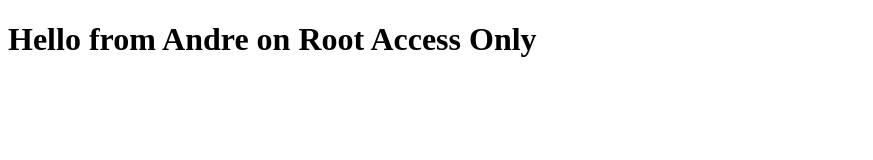
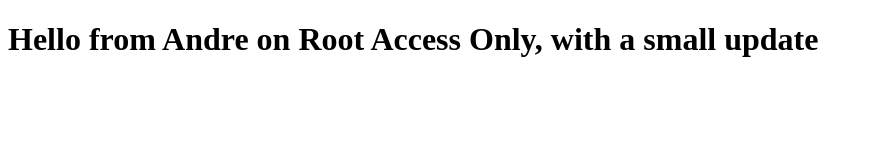
Before and after one commit to andre347/digital-ocean, a website: page public/index.html in a window 1280 px wide. Shown: the whole page, without its empty margins (0-873 px from the left). Drawn offline with Linux system fonts and the light colour scheme.

Commit message:
upgrade script

```diff
--- a/public/index.html
+++ b/public/index.html
@@ -6,6 +6,6 @@
     <title>Root Access Only</title>
   </head>
   <body>
-    <h1>Hello from Andre on Root Access Only</h1>
+    <h1>Hello from Andre on Root Access Only, with a small update</h1>
   </body>
 </html>
```
Also changed, not shown: 1 other file.
